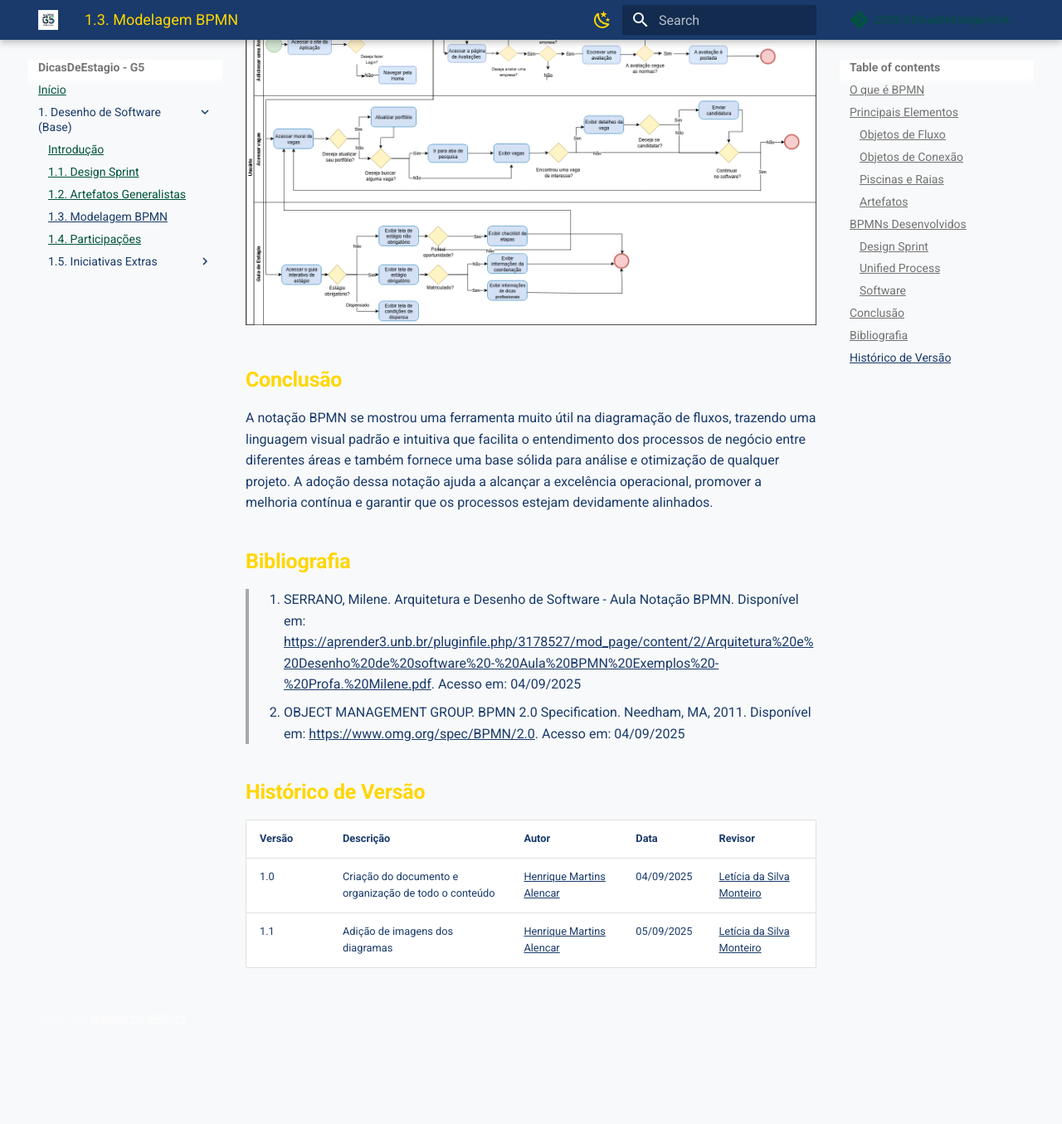
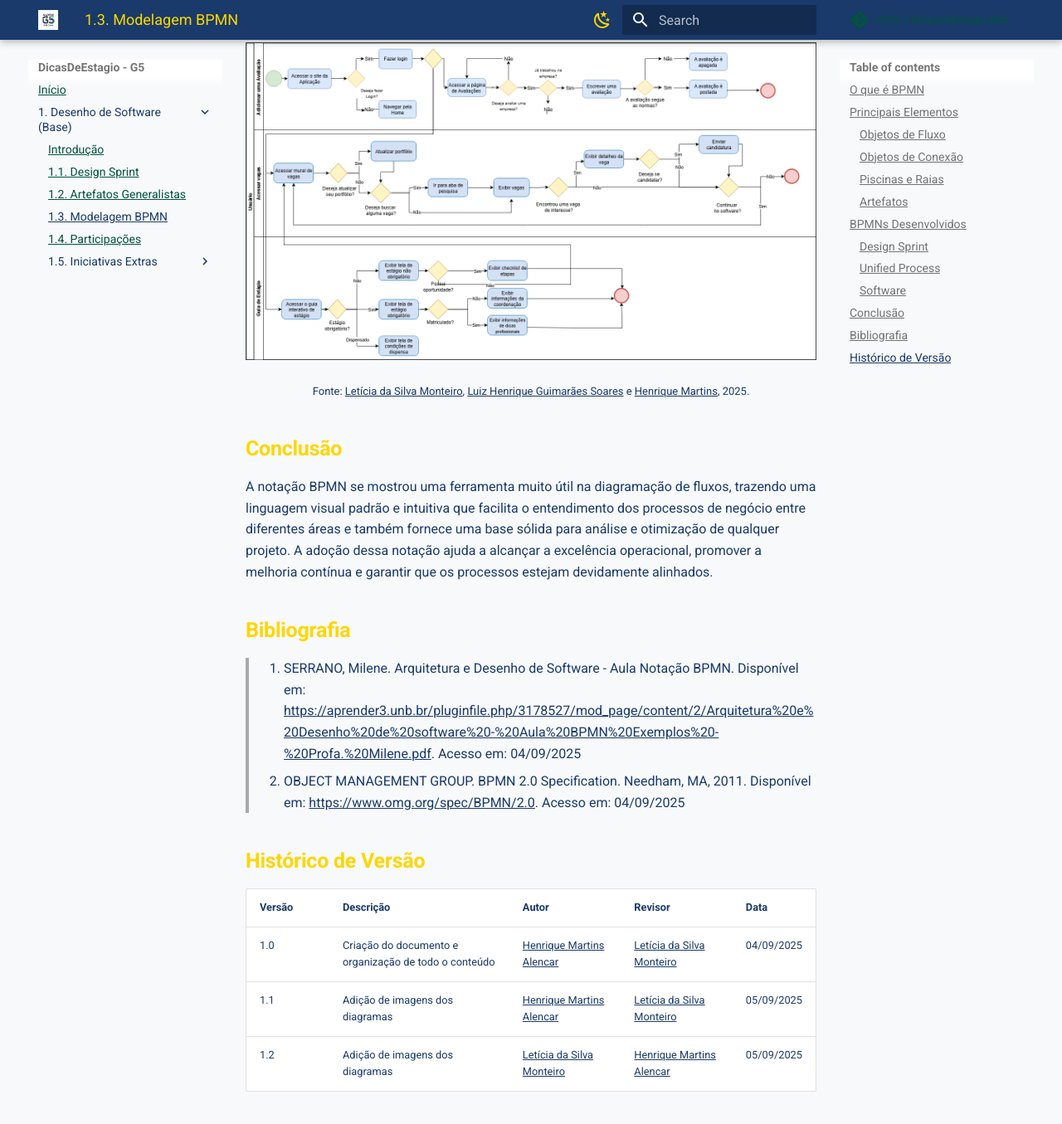
Before and after one commit to UnBArqDsw2025-2-Turma02/2025.2-T02_G5_DicasDeEstagio_Entrega03, an MkDocs documentation site: the page built from docs/Base/BPMN/ModelagemBPMN.md, in a window 1280 px wide and 1400 px high, scrolled down 2051 px. Shown: the top 1355 px of the window at 83% size. Built offline with MkDocs 1.6.1 and Material for MkDocs 9.7.7, drawn with Linux system fonts in a browser that asks for light colours; comment, search, counter and statistics services are not loaded; before the commit the page ends 3302 px from its top, so only the background shows below that; some of the changed text lies outside the part shown.

Commit message:
docs: modificação BPMN

```diff
--- a/docs/Base/BPMN/ModelagemBPMN.md
+++ b/docs/Base/BPMN/ModelagemBPMN.md
@@ -43,12 +43,15 @@ Este diagrama representa as tarefas realizadas durante a etapa de design sprint.
 Este diagrama representa como a equipe se organizará utilizando o framework Unified Process.
 
 ![BPMN Unified Process - G5](../../assets/imgs/BPMNUnified.jpg)
+<font size="2"><p style="text-align: center">Fonte: [Eduardo Ferreira de Aquino](https://github.com/fxred), [Daniel Ferreira Nunes](https://github.com/Mach1r0) e [Paulo Henrique Virgilio Cerqueira](https://github.com/paulocerqr), 2025.</p></font>
+
 
 ### **Software**
 
 Este diagrama representa o fluxo principal da aplicação, incluindo suas principais funções, como acessar o guia de estágio, candidatar a uma vaga e avaliar empresas.
 
 ![BPMN Software - G5](../../assets/imgs/BPMNSoftware.png)
+<font size="2"><p style="text-align: center">Fonte: [Letícia da Silva Monteiro](https://github.com/leticiamonteiroo), [Luiz Henrique Guimarães Soares](https://github.com/luizh-gsoares) e [Henrique Martins](https://github.com/henryqma.png?size=100), 2025.</p></font>
 
 ## **Conclusão**
 
@@ -61,7 +64,8 @@ A notação BPMN se mostrou uma ferramenta muito útil na diagramação de fluxo
 
 ## **Histórico de Versão**
 
-| Versão | Descrição | Autor | Data | Revisor |
+| Versão | Descrição | Autor | Revisor | Data |
 |--------|-------------------------------------------------------------|------------------------------------------|------------|------------------------------------------|
-| 1.0    | Criação do documento e organização de todo o conteúdo       | [Henrique Martins Alencar](https://github.com/henryqma) | 04/09/2025 | [Letícia da Silva Monteiro](https://github.com/leticiamonteiroo) |
-| 1.1    | Adição de imagens dos diagramas       | [Henrique Martins Alencar](https://github.com/henryqma) | 05/09/2025 | [Letícia da Silva Monteiro](https://github.com/leticiamonteiroo) |
+| 1.0    | Criação do documento e organização de todo o conteúdo       | [Henrique Martins Alencar](https://github.com/henryqma) | [Letícia da Silva Monteiro](https://github.com/leticiamonteiroo) | 04/09/2025 |
+| 1.1    | Adição de imagens dos diagramas       | [Henrique Martins Alencar](https://github.com/henryqma) |  [Letícia da Silva Monteiro](https://github.com/leticiamonteiroo) | 05/09/2025 |
+| 1.2   | Adição de imagens dos diagramas       |[Letícia da Silva Monteiro](https://github.com/leticiamonteiroo)| [Henrique Martins Alencar](https://github.com/henryqma) | 05/09/2025 |  |
```
